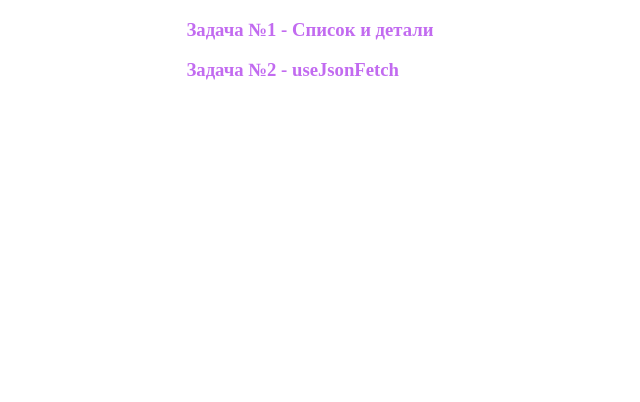
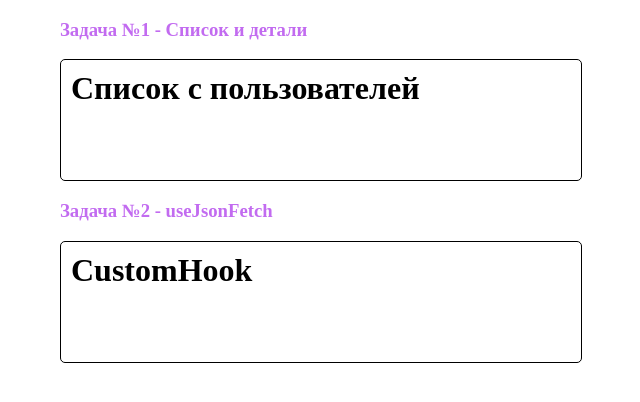
Before and after one commit to Al101020/15.08_dz, a React (Vite) app: page / in a window 1280 px wide. Shown: the top 402 px of the page, without its empty margins (330-970 px from the left). Built offline with nearby package versions, Linux system fonts and the light colour scheme.

Commit message:
commit-1.2

```diff
--- a/src/App.css
+++ b/src/App.css
@@ -1,5 +1,6 @@
 #root {
   max-width: 1280px;
+  min-width: 500px;
   margin: 0 auto;
   padding: 2px auto;
 }
@@ -9,7 +10,8 @@ h3 {
 }
 
 .task1, .task2 {
-  width: 450px;
+  /* width: 450px; */
+  width: 100%;
   min-height: 100px;
   border: 1px solid black;
   border-radius: 5px;
--- a/src/App.jsx
+++ b/src/App.jsx
@@ -1,15 +1,15 @@
 import './App.css';
 
-// import WorldClock from './components/task1/WorldClock.jsx';
-// import Crud from './components/task2/Crud.jsx';
+import ListAndDetails from './components/task1/ListAndDetails';
+import CustomHook from './components/task2/CustomHook';
 
 function App() {
   return (
     <>
       <h3>Задача №1 - Список и детали</h3>
-      {/* <WorldClock /> */}
+      <ListAndDetails />
       <h3>Задача №2 - useJsonFetch</h3>
-      {/* <Crud /> */}
+      <CustomHook />
     </>
   )
 };
--- /dev/null
+++ b/src/components/task1/ListAndDetails.jsx
@@ -0,0 +1,13 @@
+import СomponentListAndDetails from './СomponentListAndDetails';
+
+function ListAndDetails() {
+
+  return (
+    <div className='task1'>
+      <h1 className='titleTask'>Список с пользователей</h1>
+      <СomponentListAndDetails />
+    </div>
+  )
+}
+
+export default ListAndDetails;
--- /dev/null
+++ b/src/components/task1/СomponentListAndDetails.jsx
@@ -0,0 +1,13 @@
+import './componenlistAndDetails.css';
+import { useEffect, useState } from 'react';
+
+function СomponentListAndDetails() {
+
+  return (
+    <>
+      <div className='users'></div>
+    </>
+  )
+}
+
+export default СomponentListAndDetails;
--- /dev/null
+++ b/src/components/task2/CustomHook.jsx
@@ -0,0 +1,31 @@
+function CustomHook() {
+  console.log('CustomHook');
+
+  return (
+    <>
+      <div>
+        <div className='task1'>
+          <h1 className='titleTask'>CustomHook</h1>
+        </div>
+      </div>
+    </>
+  )
+}
+
+export default CustomHook;
+
+function ListAndDetails() {
+  console.log('ListAndDetails');
+
+  return (
+    <>
+      <div>
+        <div className='task1'>
+          <h1 className='titleTask'>ListAndDetails</h1>
+        </div>
+      </div>
+    </>
+  )
+}
+
+// export default ListAndDetails;
--- a/src/index.css
+++ b/src/index.css
@@ -1,6 +1,8 @@
 body {
   margin: 0;
   display: flex;   /* place-items: center; */
+
+  width: 100%;
   min-width: 320px;
   min-height: 100vh;
 }
```
Also changed, not shown: src/components/task1/componenListAndDetails.css (added).
